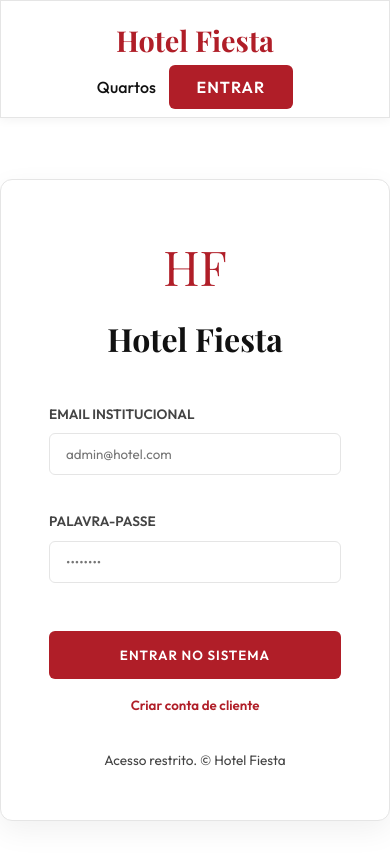
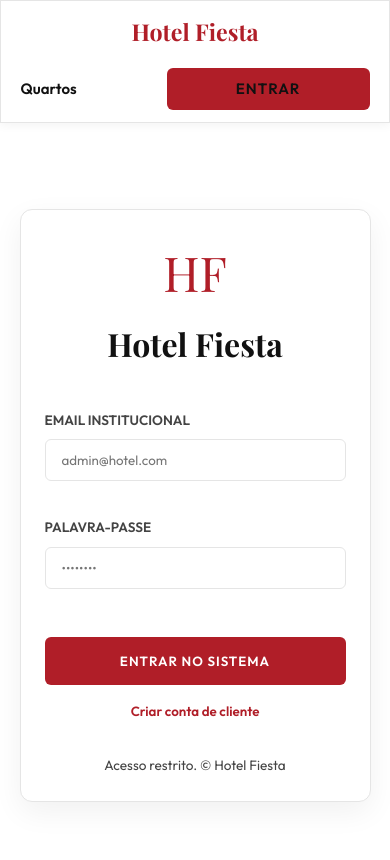
Before and after one commit to joelrosa474/SR2, a React app in the folder frontend/: page /login in a window 390 px wide. Shown: the top 860 px of the page. Built offline with nearby package versions, Linux system fonts and the light colour scheme; no server answers; the HTML template or start-up script is replaced by a standard one; a web font is replaced by a local one.

Commit message:
Melhora responsividade do frontend

```diff
--- a/frontend/src/App.jsx
+++ b/frontend/src/App.jsx
@@ -8,38 +8,28 @@ const Navbar = () => {
   const { usuario, logout } = useAuth();
 
   return (
-    <nav className="glass" style={{
-      display: 'flex',
-      justifyContent: 'space-between',
-      alignItems: 'center',
-      padding: '1rem 5%',
-      position: 'sticky',
-      top: 0,
-      zIndex: 1000,
-      background: 'white',
-      boxShadow: '0 2px 10px rgba(0,0,0,0.05)'
-    }}>
-      <div className="brand-font" style={{ fontSize: '1.8rem', color: 'var(--primary)', fontWeight: 'bold' }}>
+    <nav className="glass navbar-app">
+      <div className="brand-font navbar-app__marca">
         Hotel Fiesta
       </div>
-      <ul style={{ display: 'flex', listStyle: 'none', gap: '2rem', alignItems: 'center' }}>
-        <li><Link to="/quartos" style={{ color: 'var(--text-main)', textDecoration: 'none', fontWeight: '500' }}>Quartos</Link></li>
+      <ul className="navbar-app__links">
+        <li><Link to="/quartos">Quartos</Link></li>
         {usuario && (
           <>
             <li>
-              <Link to="/reservas" style={{ color: 'var(--text-main)', textDecoration: 'none', fontWeight: '500' }}>
+              <Link to="/reservas">
                 {usuario.tipo === 'cliente' ? 'Minhas Reservas' : 'Reservas'}
               </Link>
             </li>
             {usuario.tipo === 'administrador' && (
-              <li><Link to="/admin" style={{ color: 'var(--primary)', textDecoration: 'none', fontWeight: 'bold' }}>Dashboard</Link></li>
+              <li><Link to="/admin" className="navbar-app__destaque">Dashboard</Link></li>
             )}
             <li>
-              <button onClick={logout} className="btn-primary" style={{ padding: '8px 16px' }}>Sair</button>
+              <button onClick={logout} className="btn-primary navbar-app__acao">Sair</button>
             </li>
           </>
         )}
-        {!usuario && <li><Link to="/login" className="btn-primary" style={{ textDecoration: 'none' }}>Entrar</Link></li>}
+        {!usuario && <li><Link to="/login" className="btn-primary navbar-app__acao">Entrar</Link></li>}
       </ul>
     </nav>
   );
--- a/frontend/src/estilos/global.css
+++ b/frontend/src/estilos/global.css
@@ -15,6 +15,9 @@
   --shadow-soft: 0 10px 30px rgba(0, 0, 0, 0.06);
   --shadow-premium: 0 20px 40px rgba(176, 30, 40, 0.1);
   --transition-smooth: all 0.3s ease;
+  --container-max: 1480px;
+  --page-gutter: clamp(16px, 5vw, 72px);
+  --section-y: clamp(32px, 5vw, 72px);
 }
 
 * {
@@ -35,6 +38,7 @@ body {
   color: #111111;
   line-height: 1.6;
   overflow-x: hidden;
+  font-size: clamp(15px, 0.9vw, 18px);
 }
 
 h1,
@@ -50,6 +54,72 @@ input,
 select,
 textarea {
   font-family: inherit;
+}
+
+img,
+svg,
+video,
+canvas {
+  max-width: 100%;
+}
+
+button,
+a,
+input,
+select,
+textarea {
+  min-width: 0;
+}
+
+.navbar-app {
+  position: sticky;
+  top: 0;
+  z-index: 1000;
+  display: flex;
+  align-items: center;
+  justify-content: space-between;
+  gap: 18px;
+  padding: clamp(12px, 1.5vw, 22px) var(--page-gutter);
+  background: white;
+  box-shadow: 0 2px 10px rgba(0, 0, 0, 0.05);
+}
+
+.navbar-app__marca {
+  flex: 0 0 auto;
+  color: var(--primary);
+  font-size: clamp(1.45rem, 2vw, 2.15rem);
+  font-weight: 700;
+  white-space: nowrap;
+}
+
+.navbar-app__links {
+  display: flex;
+  align-items: center;
+  justify-content: flex-end;
+  flex-wrap: wrap;
+  gap: clamp(10px, 2vw, 32px);
+  list-style: none;
+}
+
+.navbar-app__links a {
+  color: var(--text-main);
+  font-weight: 600;
+  text-decoration: none;
+}
+
+.navbar-app__destaque {
+  color: var(--primary) !important;
+  font-weight: 800 !important;
+}
+
+.navbar-app__acao {
+  display: inline-flex;
+  align-items: center;
+  justify-content: center;
+  min-height: 40px;
+  padding: 8px 16px;
+  text-decoration: none;
+  white-space: nowrap;
 }
 
 .glass {
@@ -69,6 +139,7 @@ textarea {
   transition: var(--transition-smooth);
   text-transform: uppercase;
   letter-spacing: 1px;
+  line-height: 1.2;
 }
 
 .btn-primary:hover {
@@ -111,6 +182,15 @@ textarea {
   box-shadow: var(--shadow-soft);
   transition: var(--transition-smooth);
   color: var(--text-main);
+}
+
+.pagina-login {
+  padding: var(--section-y) var(--page-gutter);
+}
+
+.pagina-login__cartao {
+  max-width: min(450px, 100%) !important;
+  padding: clamp(24px, 5vw, 48px) !important;
 }
 
 .card-fiesta:hover {
@@ -171,7 +251,9 @@ a {
   min-height: 100vh;
   background: #fff;
   color: var(--text-main);
-  padding: 56px 5% 72px;
+  padding: var(--section-y) var(--page-gutter);
+  margin: 0 auto;
+  max-width: var(--container-max);
 }
 
 .pagina-quartos__cabecalho {
@@ -191,13 +273,13 @@ a {
 
 .lista-quartos-reserva {
   display: grid;
-  gap: 32px;
+  gap: clamp(18px, 2.5vw, 36px);
 }
 
 .quarto-reserva {
   display: grid;
-  grid-template-columns: minmax(240px, 0.72fr) minmax(320px, 1.28fr);
-  gap: 22px;
+  grid-template-columns: minmax(240px, 0.8fr) minmax(0, 1.2fr);
+  gap: clamp(16px, 2vw, 28px);
   align-items: stretch;
   border: 1px solid var(--border);
   border-radius: 8px;
@@ -209,7 +291,7 @@ a {
 .galeria-quarto {
   display: grid;
   min-width: 0;
-  width: min(100%, 440px);
+  width: min(100%, 520px);
   align-self: start;
   justify-self: center;
 }
@@ -234,10 +316,10 @@ a {
 .galeria-quarto__miniaturas {
   display: grid;
   grid-template-columns: repeat(2, minmax(0, 1fr));
-  grid-auto-rows: 118px;
+  grid-auto-rows: clamp(96px, 11vw, 170px);
   gap: 8px;
   height: 100%;
-  min-height: 244px;
+  min-height: clamp(204px, 23vw, 348px);
 }
 
 .detalhes-quarto {
@@ -271,7 +353,8 @@ a {
 }
 
 .detalhes-quarto__topo h2 {
-  font-size: 2rem;
+  font-size: clamp(1.5rem, 2.2vw, 2.35rem);
+  line-height: 1.1;
 }
 
 .status-quarto {
@@ -354,17 +437,17 @@ a {
   display: flex;
   align-items: center;
   justify-content: center;
-  padding: 24px;
+  padding: clamp(12px, 3vw, 32px);
   background: rgba(0, 0, 0, 0.58);
 }
 
 .modal-reserva {
   width: min(1080px, 100%);
-  max-height: 92vh;
+  max-height: min(92vh, 980px);
   overflow: auto;
   background: #fff;
   border-radius: 8px;
-  padding: 24px;
+  padding: clamp(16px, 2.5vw, 32px);
   box-shadow: 0 24px 80px rgba(0, 0, 0, 0.24);
 }
 
@@ -482,9 +565,11 @@ a {
 
 .pagina-reservas {
   min-height: 100vh;
-  padding: 56px 5% 72px;
+  padding: var(--section-y) var(--page-gutter);
   background: #fff;
   color: var(--text-main);
+  margin: 0 auto;
+  max-width: var(--container-max);
 }
 
 .pagina-reservas__cabecalho {
@@ -537,7 +622,7 @@ a {
 
 .reservas-filtros {
   display: grid;
-  grid-template-columns: minmax(240px, 1fr) 220px;
+  grid-template-columns: minmax(240px, 1fr) minmax(180px, 220px);
   gap: 14px;
   margin-bottom: 22px;
 }
@@ -549,7 +634,7 @@ a {
 
 .reserva-card {
   display: grid;
-  grid-template-columns: minmax(280px, 1fr) minmax(170px, 0.45fr) minmax(260px, 0.7fr);
+  grid-template-columns: minmax(260px, 1fr) minmax(170px, 0.45fr) minmax(230px, 0.7fr);
   gap: 18px;
   align-items: center;
   border: 1px solid var(--border);
@@ -564,6 +649,16 @@ a {
   align-items: center;
   gap: 16px;
   min-width: 0;
+}
+
+.reserva-card__principal > div:last-child {
+  min-width: 0;
+}
+
+.reserva-card__principal h3,
+.reserva-card__principal p,
+.reserva-card__referencia {
+  overflow-wrap: anywhere;
 }
 
 .reserva-card__quarto {
@@ -602,6 +697,7 @@ a {
 .reserva-card__acoes button,
 .reserva-card__acoes select {
   width: auto;
+  max-width: 100%;
   margin-bottom: 0;
   padding: 9px 12px;
   font-size: 0.78rem;
@@ -641,10 +737,65 @@ a {
   color: var(--text-muted);
 }
 
+.pagina-admin {
+  max-width: var(--container-max);
+  margin: 0 auto;
+  padding: var(--section-y) var(--page-gutter) !important;
+}
+
+.pagina-admin__cabecalho h1 {
+  font-size: clamp(2rem, 4vw, 3.2rem) !important;
+  line-height: 1.08;
+}
+
+.pagina-admin__abas {
+  max-width: 100%;
+  overflow-x: auto;
+}
+
+.pagina-admin__abas button {
+  flex: 0 0 auto;
+  white-space: nowrap;
+}
+
+.admin-metricas,
+.admin-cards-grid {
+  grid-template-columns: repeat(auto-fit, minmax(min(100%, 230px), 1fr)) !important;
+}
+
+.admin-graficos {
+  grid-template-columns: repeat(2, minmax(0, 1fr)) !important;
+}
+
+.admin-secao-topo {
+  align-items: center;
+  gap: 16px;
+  flex-wrap: wrap;
+}
+
+.admin-form-grid {
+  grid-template-columns: repeat(2, minmax(0, 1fr)) !important;
+}
+
+.admin-form-grid textarea,
+.admin-form-grid button {
+  grid-column: 1 / -1 !important;
+}
+
+.admin-tabela {
+  width: 100%;
+  -webkit-overflow-scrolling: touch;
+}
+
+.admin-tabela table {
+  min-width: 720px;
+}
+
 @media (max-width: 900px) {
   .quarto-reserva,
-  .modal-reserva__grid {
-    grid-template-columns: 1fr;
+  .modal-reserva__grid,
+  .admin-graficos {
+    grid-template-columns: 1fr !important;
   }
 
   .galeria-quarto__miniaturas {
@@ -654,19 +805,33 @@ a {
 }
 
 @media (max-width: 640px) {
-  nav {
+  .navbar-app {
+    align-items: stretch;
     flex-direction: column;
-    gap: 12px;
   }
 
-  nav ul {
-    flex-wrap: wrap;
+  .navbar-app__marca {
+    text-align: center;
+  }
+
+  .navbar-app__links {
     justify-content: center;
-    gap: 0.8rem !important;
+    gap: 8px;
+  }
+
+  .navbar-app__links li {
+    flex: 1 1 auto;
+  }
+
+  .navbar-app__links a,
+  .navbar-app__links button {
+    width: 100%;
+    min-height: 42px;
+    text-align: center;
   }
 
   .pagina-quartos {
-    padding: 36px 4% 56px;
+    padding: 36px var(--page-gutter) 56px;
   }
 
   .quarto-reserva,
@@ -680,8 +845,29 @@ a {
   }
 
   .detalhes-quarto__metricas,
-  .formulario-reserva {
-    grid-template-columns: 1fr;
+  .formulario-reserva,
+  .formulario-reserva__acoes,
+  .reservas-resumo,
+  .reservas-filtros,
+  .admin-form-grid {
+    grid-template-columns: 1fr !important;
+  }
+
+  .detalhes-quarto__topo,
+  .detalhes-quarto__diaria-curta,
+  .pagina-reservas__cabecalho,
+  .pagina-admin__cabecalho,
+  .admin-secao-topo {
+    align-items: flex-start;
+    flex-direction: column;
+  }
+
+  .pagina-admin__abas {
+    width: 100%;
+  }
+
+  .pagina-admin__abas button {
+    flex: 1 0 auto;
   }
 
   .resumo-reserva__linha,
@@ -704,12 +890,45 @@ a {
 }
 
 @media (max-width: 640px) {
-  .reservas-resumo,
-  .reservas-filtros {
-    grid-template-columns: 1fr;
-  }
-
   .reserva-card__principal {
     align-items: flex-start;
   }
+
+  .reserva-card__acoes,
+  .reserva-card__acoes button,
+  .reserva-card__acoes select {
+    width: 100%;
+  }
 }
+
+@media (min-width: 1600px) {
+  :root {
+    --container-max: 1720px;
+    --page-gutter: clamp(72px, 7vw, 128px);
+  }
+
+  .card-fiesta,
+  .cartao,
+  .quarto-reserva,
+  .reserva-card {
+    padding: clamp(24px, 1.7vw, 36px);
+  }
+
+  .modal-reserva {
+    width: min(1280px, 100%);
+  }
+}
+
+@media (min-width: 2200px) {
+  :root {
+    --container-max: 1960px;
+  }
+
+  body {
+    font-size: 20px;
+  }
+
+  .galeria-quarto {
+    width: min(100%, 620px);
+  }
+}
--- a/frontend/src/paginas/PaginaLogin.jsx
+++ b/frontend/src/paginas/PaginaLogin.jsx
@@ -38,7 +38,7 @@ export const PaginaLogin = () => {
     };
 
     return (
-        <div style={{
+        <div className="pagina-login" style={{
             display: 'flex',
             justifyContent: 'center',
             alignItems: 'center',
@@ -46,7 +46,7 @@ export const PaginaLogin = () => {
             background: 'white',
             color: 'var(--text-main)'
         }}>
-            <div className="card-fiesta" style={{
+            <div className="card-fiesta pagina-login__cartao" style={{
                 width: '100%',
                 maxWidth: '450px',
                 padding: '48px',
```
Also changed, not shown: frontend/src/paginas/PaginaAdmin.jsx (+11 -11 lines).
